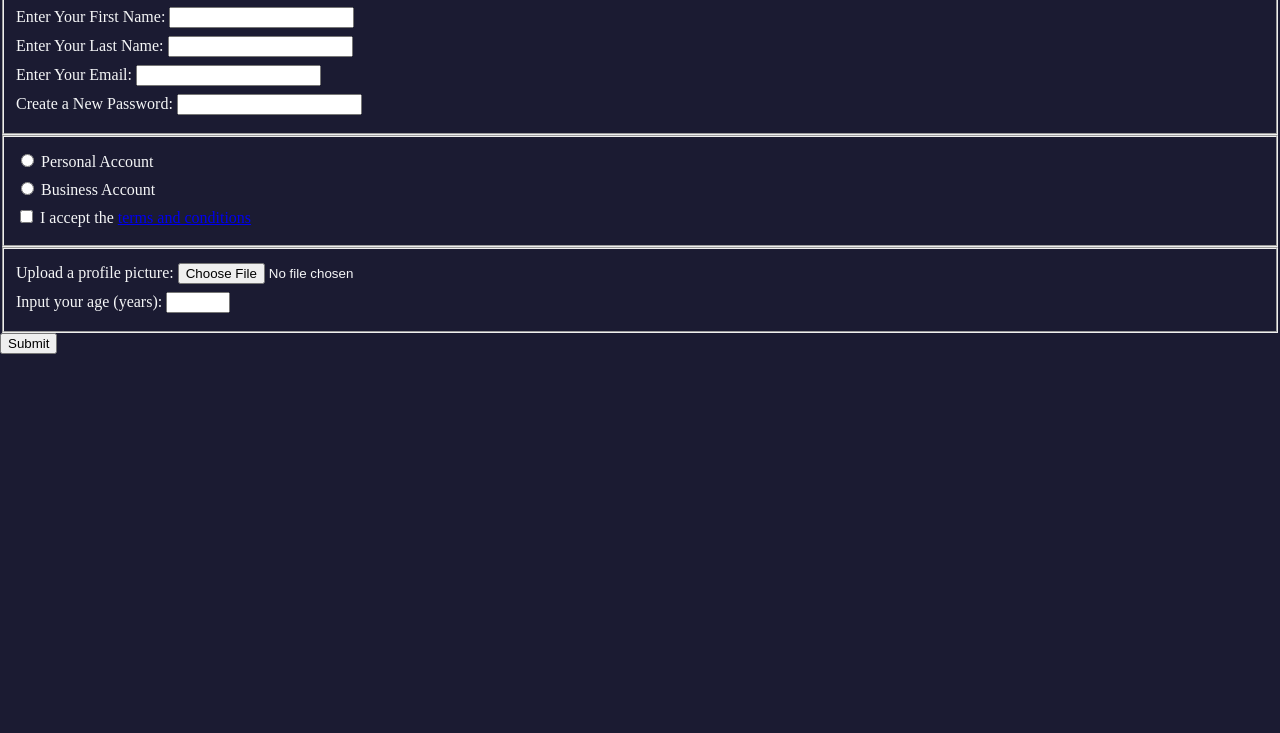
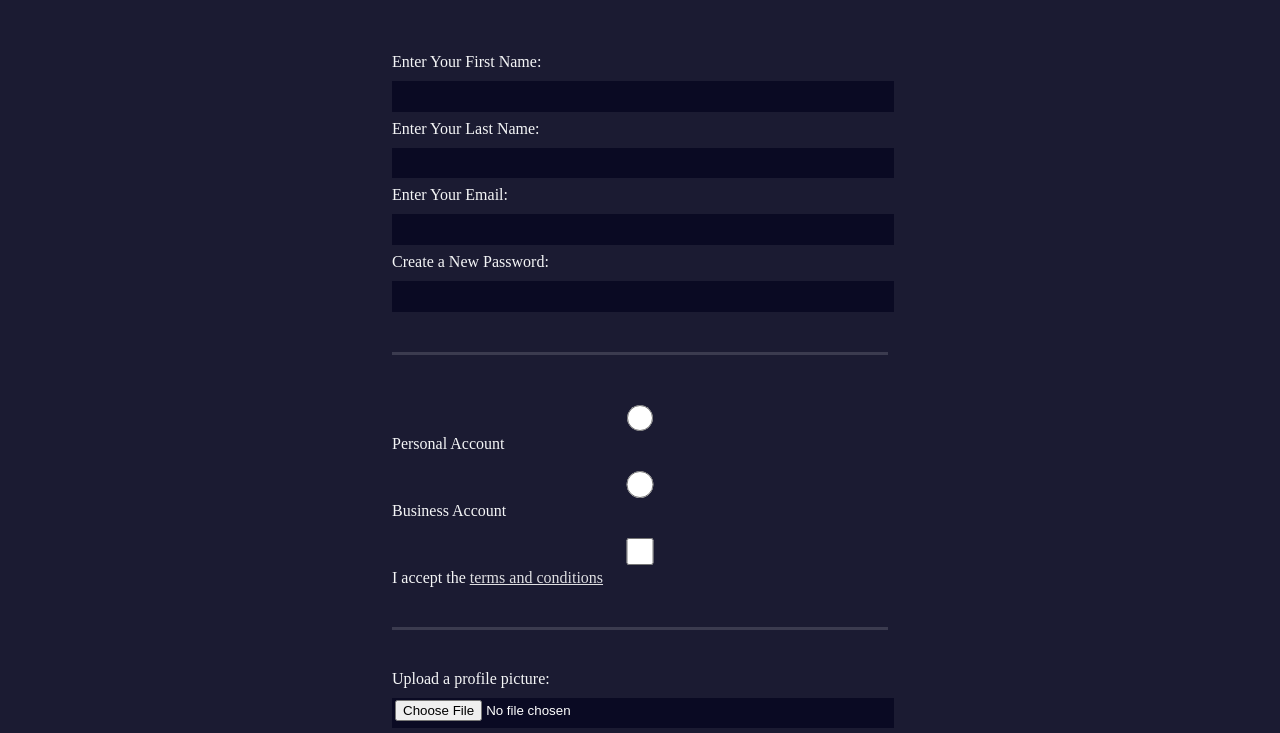
Before and after one commit to TriciaBAA/CIT14-2H, a plain HTML site: page FreeCodeCamp/RegistrationForm/RegistrationForm.html in a window 1280 px wide. Shown: the part 122-855 px from the top of the page. Before the commit the page ends 821 px from the top, so only its background shows below. Drawn offline with Linux system fonts and the light colour scheme.

Commit message:
completed RegistrationForm

```diff
--- a/FreeCodeCamp/RegistrationForm/styles.css
+++ b/FreeCodeCamp/RegistrationForm/styles.css
@@ -6,7 +6,68 @@ body {
     color: #f5f6f7;
 }
 
+h1, p {
+    margin: 1em auto;
+    text-align: center;
+}
+
+form {
+    width: 60vw;
+    max-width: 500px;
+    min-width: 300px;
+    margin: 0 auto;
+    padding-bottom: 2em;
+}
+
+fieldset {
+    border: none;
+    padding: 2rem 0;
+    border-bottom: 3px solid #3b3b4f;
+}
+
+fieldset:last-of-type {
+    border-bottom: none;
+}
+
+
 label {
     display: block;
     margin: 0.5rem 0;
 }
+
+input,textarea, select {
+    margin: 10px 0 0 0;
+    width: 100%;
+    min-height: 2em;
+}
+
+input, textarea {
+    background-color: #0a0a23;
+    border: 1px solid #0a0a23;
+    color: #ffffff;
+}
+
+.inline {
+    width: unset;
+    margin: 0 0.5em 0 0;
+    vertical-align: middle;
+}
+
+input[type="submit"] {
+    display: block;
+    width: 60%;
+    margin: 1em auto;
+    height: 2em;
+    font-size: 1.1rem;
+    background-color: #3b3b4f;
+    border-color: white;
+    min-width: 300px;
+}
+
+input[type="file"] {
+    padding: 1px 2px;
+}
+
+a {
+    color: #dfdfe2;
+}
```
